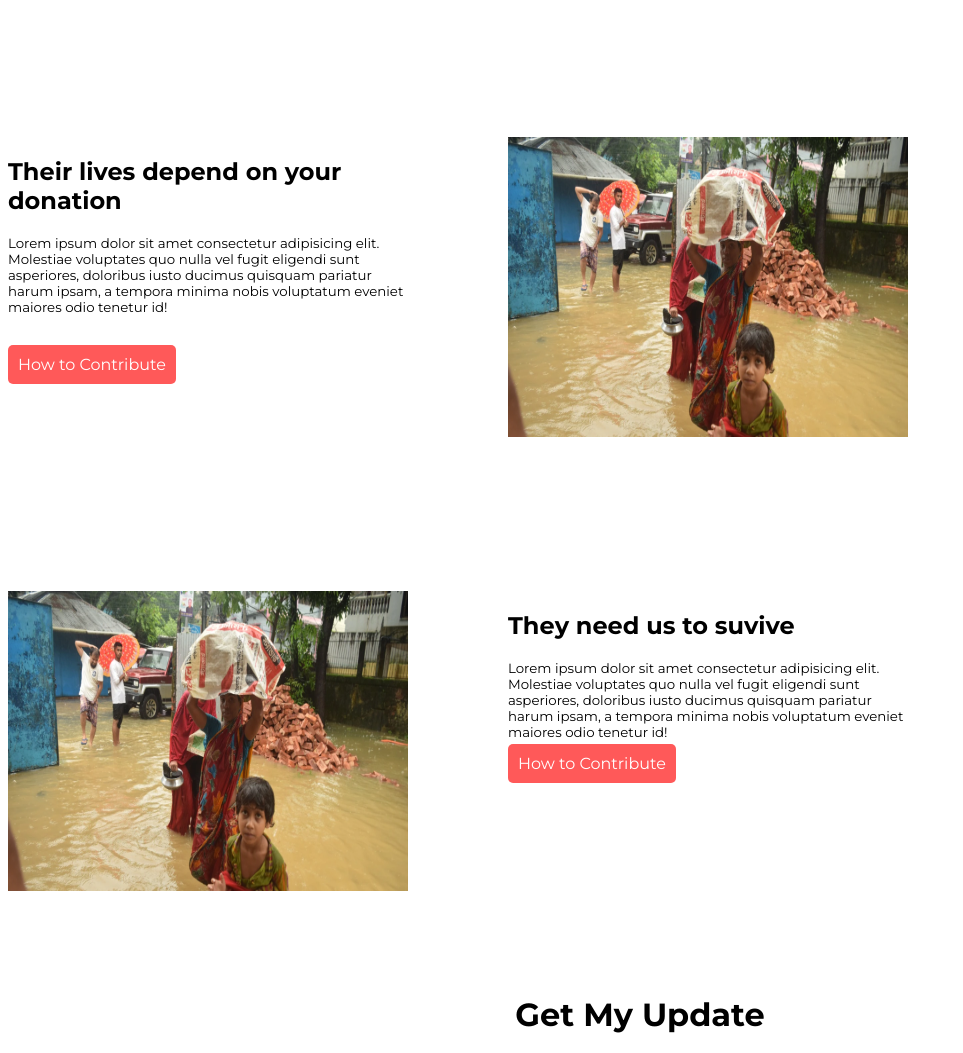
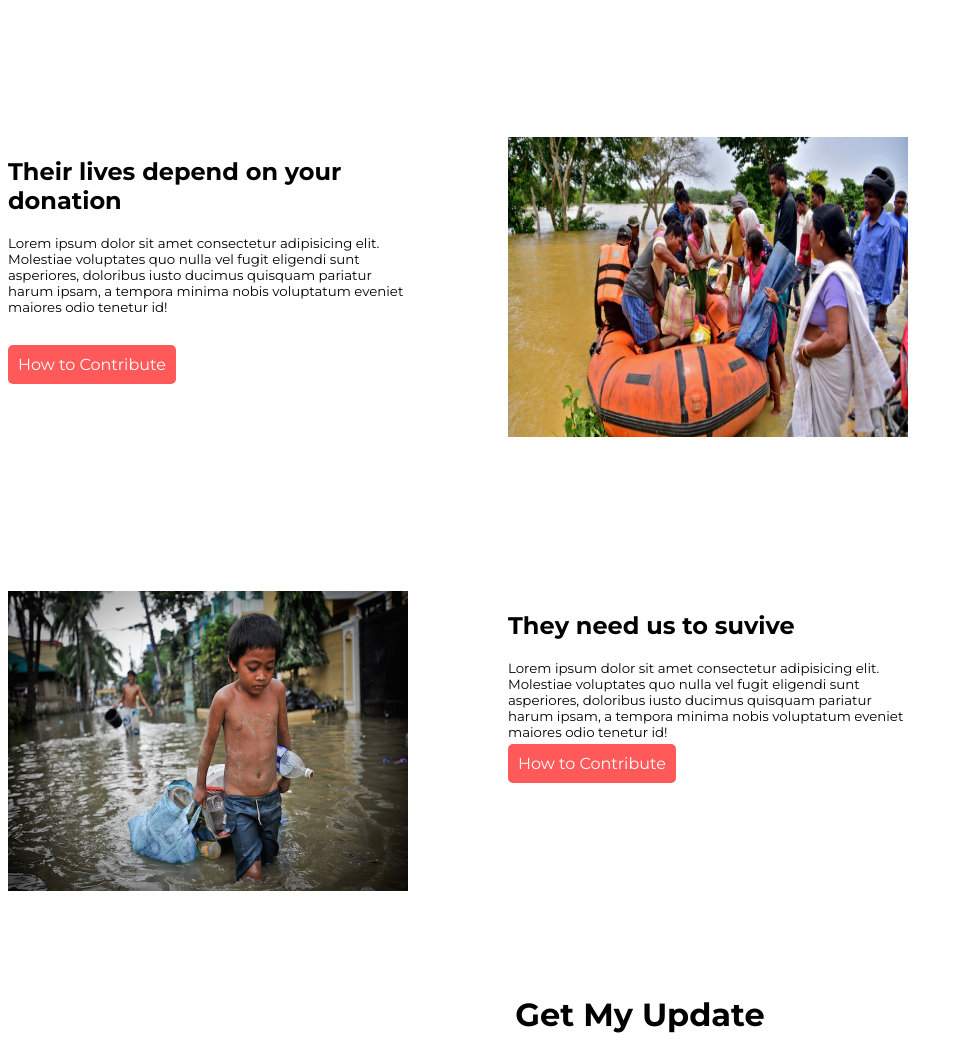
Before and after one commit to shanta-rahman/Food-For-Protection, a plain HTML site: page index.html in a window 1280 px wide. Shown: the part 1520-2573 px from the top of the page, without its empty margins (0-963 px from the left). Drawn offline with Linux system fonts and the light colour scheme.

Commit message:
picture changed

```diff
--- a/index.html
+++ b/index.html
@@ -94,11 +94,11 @@
                 maiores odio tenetur id!</p>
             <a href="" class="how-to-contribute">How to Contribute</a>
         </div>
-        <div> <img src="/images/donation14.webp" alt="Loading Failed"></div>
+        <div> <img src="/images/donation5.jpg" alt="Loading Failed"></div>
 
     </section>
     <section class="donation">
-        <div> <img src="/images/donation14.webp" alt="Loading Failed"></div>
+        <div> <img src="/images/donation9.jpg" alt="Loading Failed"></div>
         <div class="donation-text-2">
             <h1>
                 They need us to suvive
```
